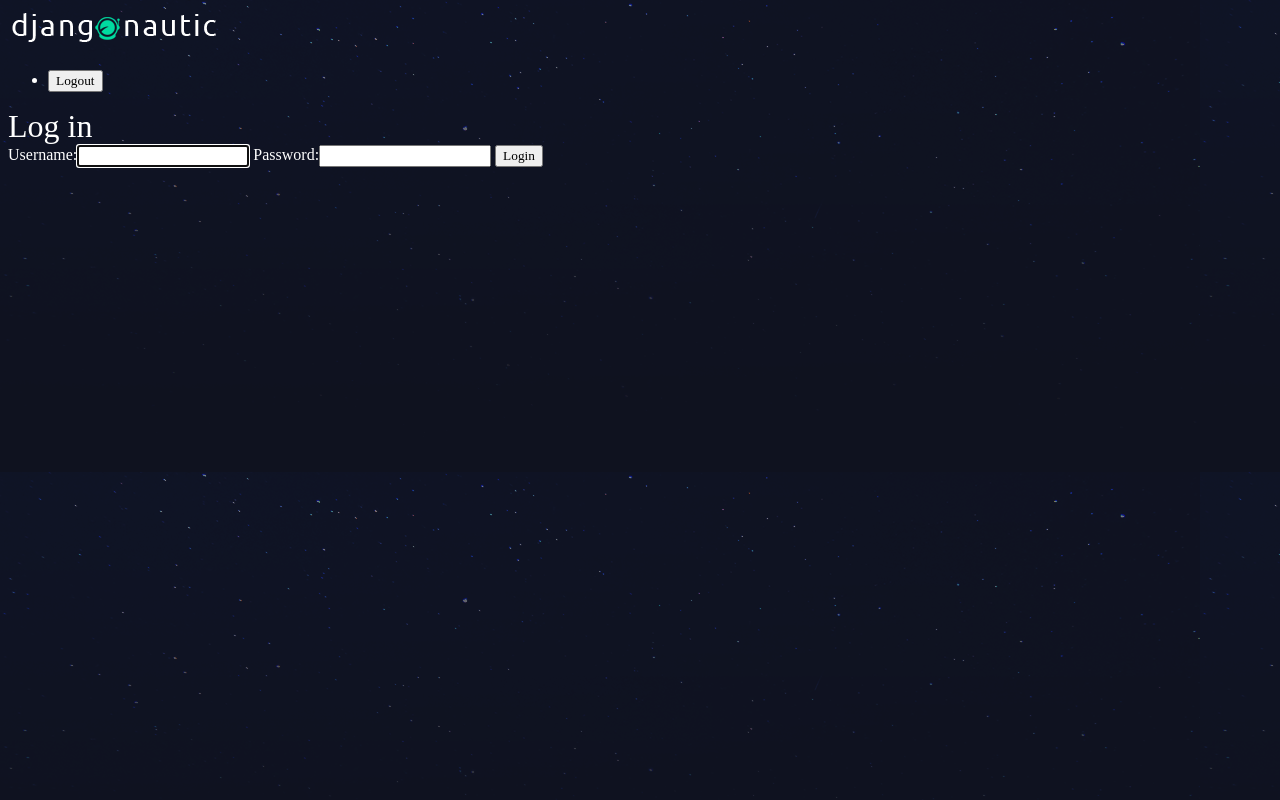
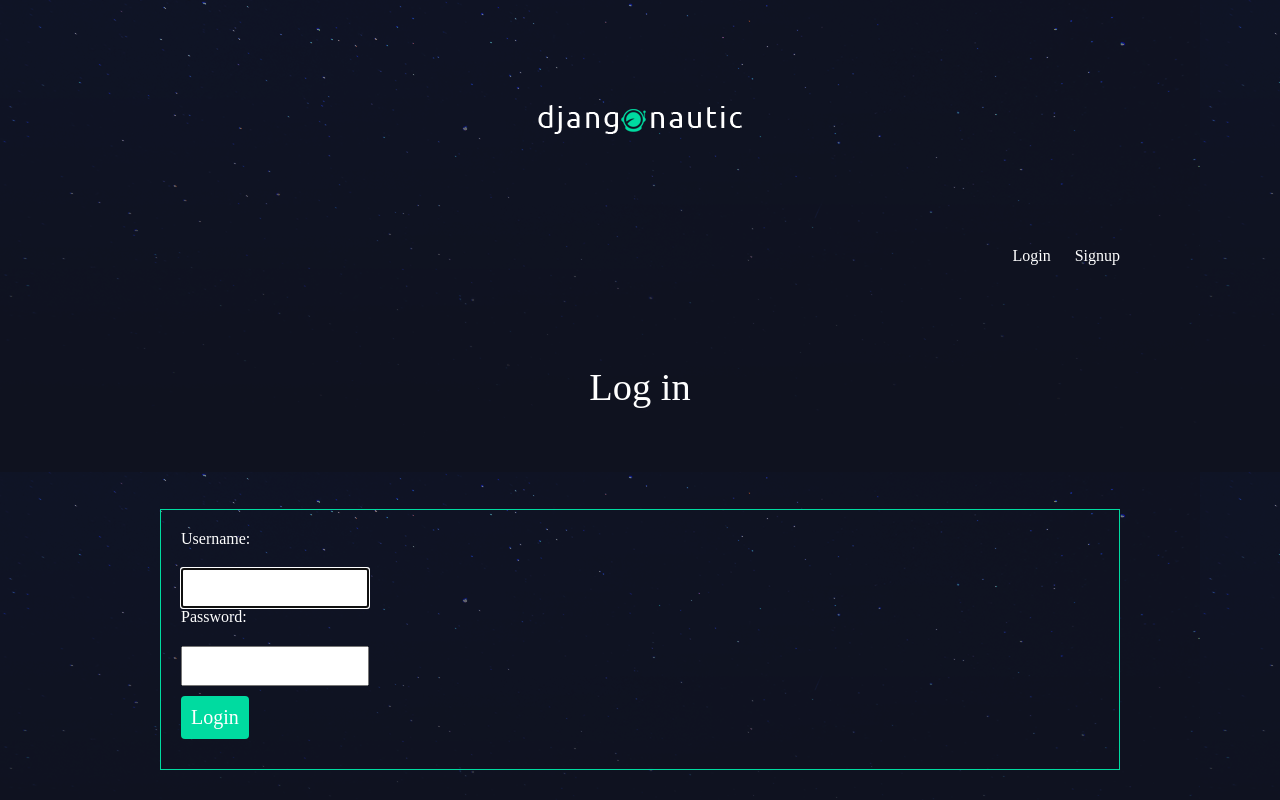
Before and after one commit to hoangtran227/myfirstapp, a Django app: page /accounts/login/?next=/articles/create/ in a window 1280 px wide. Run offline with Django 3.2, Linux system fonts and the light colour scheme.

Commit message:
Styling the app,done

```diff
--- a/articles/models.py
+++ b/articles/models.py
@@ -1,5 +1,5 @@
 from django.db import models
-
+from django.contrib.auth.models import User
 # Create your models here.
 
 
@@ -10,6 +10,7 @@ class Article(models.Model):
     body = models.TextField()
     date = models.DateTimeField(auto_now_add=True)
     thumb = models.ImageField(default='default.png', blank='True')
+    author = models.ForeignKey(User,models.CASCADE,default=None)
 
     def __str__(self):
         return self.title
--- a/articles/templates/articles/articles_list.html
+++ b/articles/templates/articles/articles_list.html
@@ -8,6 +8,7 @@
             <h2><a href="{% url 'articles:detail' slug=article.slug %}">{{ article.title }}</a></h2>
             <p>{{ article.snippet }}</p>
             <p>{{ article.date }}</p>
+            <p class="author">added by {{ article.author.username }}</p>
         </div>
     {% endfor %}
     </div>
--- a/assets/style.css
+++ b/assets/style.css
@@ -18,3 +18,134 @@ a, a:hover, a:visited{
     color: #fff;
     text-decoration: none;
 }
+
+.wrapper{
+    max-width: 960px;
+    margin: 0 auto;
+}
+
+div.wrapper > h1{
+    text-align: center;
+    margin: 100px auto;
+    font-size: 2.4em
+}
+
+header{
+    display: grid;
+    grid-template-columns: 1fr 1fr;
+    padding: 20px 0;
+}
+
+nav{
+    justify-self: end;
+}
+
+nav li{
+    display: inline-block;
+    list-style-type: none;
+    margin-left: 20px;
+}
+
+nav button{
+    background: none;
+    color: #fff;
+    cursor: pointer;
+    border: 0;
+    font-size: 16px;
+}
+
+.articles{
+    display: grid;
+    grid-template-columns: 1fr 1fr 1fr;
+    grid-gap: 30px;
+}
+
+.article{
+    padding: 10px;
+    border: 1px solid #00dba0;
+    position: relative;
+    padding-bottom: 40px;
+}
+
+.article h2{
+    font-size: 1.2em;
+}
+
+.article .author{
+    padding: 10px;
+    background: #00dba0;
+    position: absolute;
+    right: 0;
+    bottom: 0;
+    margin: 0;
+    color: #0f121f;
+}
+
+.article-detail .article{
+    padding: 0;
+}
+
+.article-detail  .article img{
+    max-width: 100%;
+}
+
+.article-detail  .article h2{
+    text-align: center;
+    margin: 20px auto;
+    font-size: 2em
+}
+
+.article-detail .article h3{
+    text-align: center;
+}
+
+.article-detail  .article p{
+    margin: 10px 20px;
+}
+
+.site-form {
+    margin-top: 60px;
+    border: 1px solid #00dba0;
+    padding: 20px;
+}
+
+.site-form input, .site-form textarea{
+    display: block;
+    margin: 20px 0 0px 0;
+    padding: 10px;
+}
+
+a.highlight{
+    border: 1px solid #00dba0;
+    padding: 10px;
+    border-radius: 4px;
+    color: #00dba0;
+}
+
+.helptext, .helptext ul{
+    margin: 0 auto 20px;
+    color: #bbb;
+    font-size: 14px;
+    display: block;
+}
+
+.errorlist li{
+    padding: 10px;
+    list-style-type: none;
+    border: 1px solid #FF5722;
+    margin: 10px 0;
+    color: #FF5722
+}
+
+.errorlist{
+    padding: 0;
+}
+
+.site-form input[type="submit"]{
+    background: #00dba0;
+    border: 0;
+    color: #fff;
+    font-size: 20px;
+    border-radius: 4px;
+    margin: 10px 0;
+}
--- a/mysite/templates/base_layout.html
+++ b/mysite/templates/base_layout.html
@@ -8,15 +8,21 @@
 </head>
 <body>
     <div class="wrapper">
-        <h1><a href="{% url 'articles:list' %}"><img src="{% static 'logo.png' %}" alt="mysite" /></a></h1>
+        <h1><a href="{% url 'home' %}"><img src="{% static 'logo.png' %}" alt="mysite" /></a></h1>
         <nav>
             <ul>
+                {% if user.is_authenticated %}
                 <li>
                     <form class="logout-link" action="{% url 'accounts:logout' %}" method="post">
                         {% csrf_token %}
                         <button type="submit">Logout</button>
                     </form>
                 </li>
+                <li><a href="{% url 'articles:create' %}" class="highlight">New Article</a></li>
+                {% else %}
+                    <li><a href="{% url 'accounts:login' %}">Login</a></li>
+                    <li><a href="{% url 'accounts:signup' %}">Signup</a></li>
+                {% endif %}
             </ul>
         </nav>
         {% block content %}
--- a/mysite/urls.py
+++ b/mysite/urls.py
@@ -19,13 +19,14 @@ from . import views
 from django.contrib.staticfiles.urls import staticfiles_urlpatterns
 from django.conf.urls.static import static
 from django.conf import settings
+from articles import views as article_views
 
 urlpatterns = [
     url(r'^admin/',admin.site.urls),
     url(r'articles/', include('articles.urls')),
     url(r'^accounts/',include('accounts.urls')),
     url(r'^about/$', views.about),
-    url(r'^$', views.homepage),
+    url(r'^$', article_views.articles_list,name='home'),
 ]
 
 urlpatterns += staticfiles_urlpatterns()
```
Also changed, not shown: articles/forms.py (added, +7 -0 lines), articles/templates/articles/article_create.html (+7 -0 lines), articles/views.py (+13 -2 lines), assets/slugify.js (added, +14 -0 lines), articles/migrations/0003_auto_20180418_0357.py (added), articles/migrations/0004_article_author.py (added), media/1_YNM0QpH.png (added), media/default_EBI9b4i.png (added).
